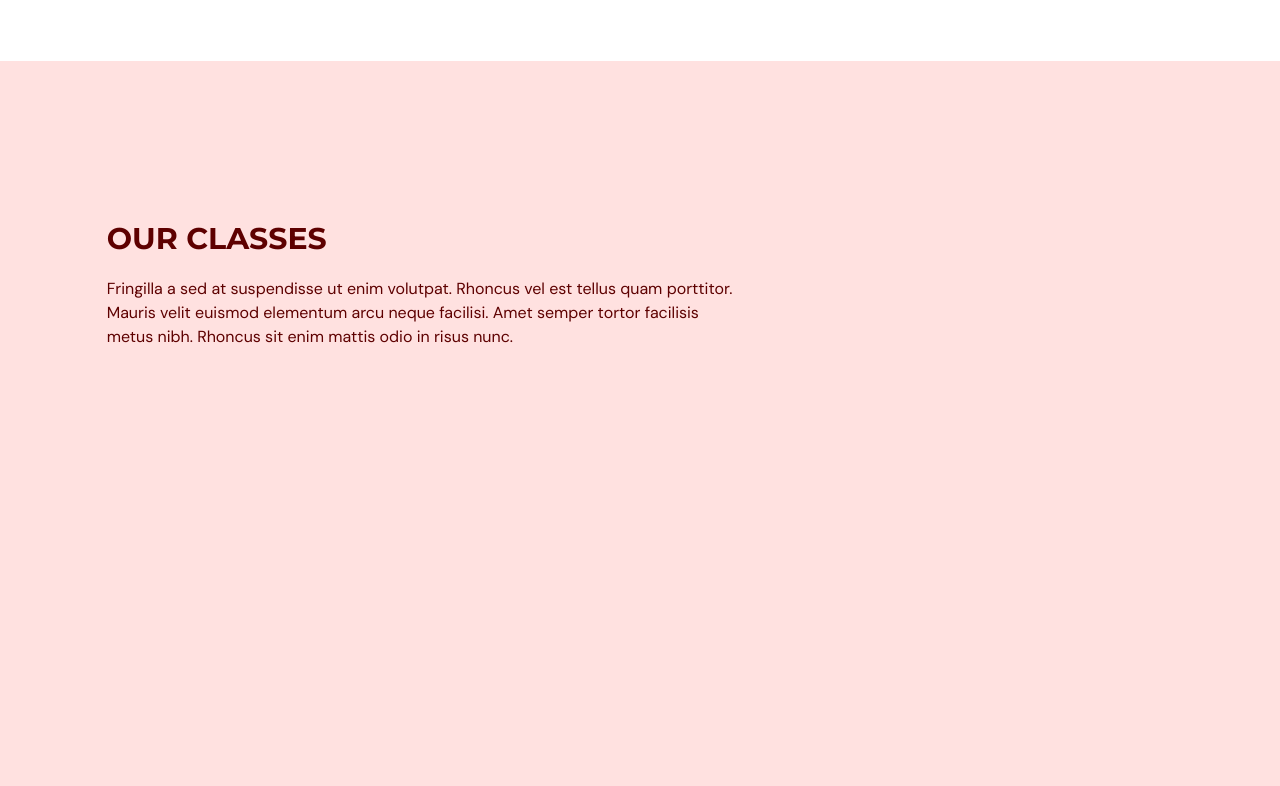
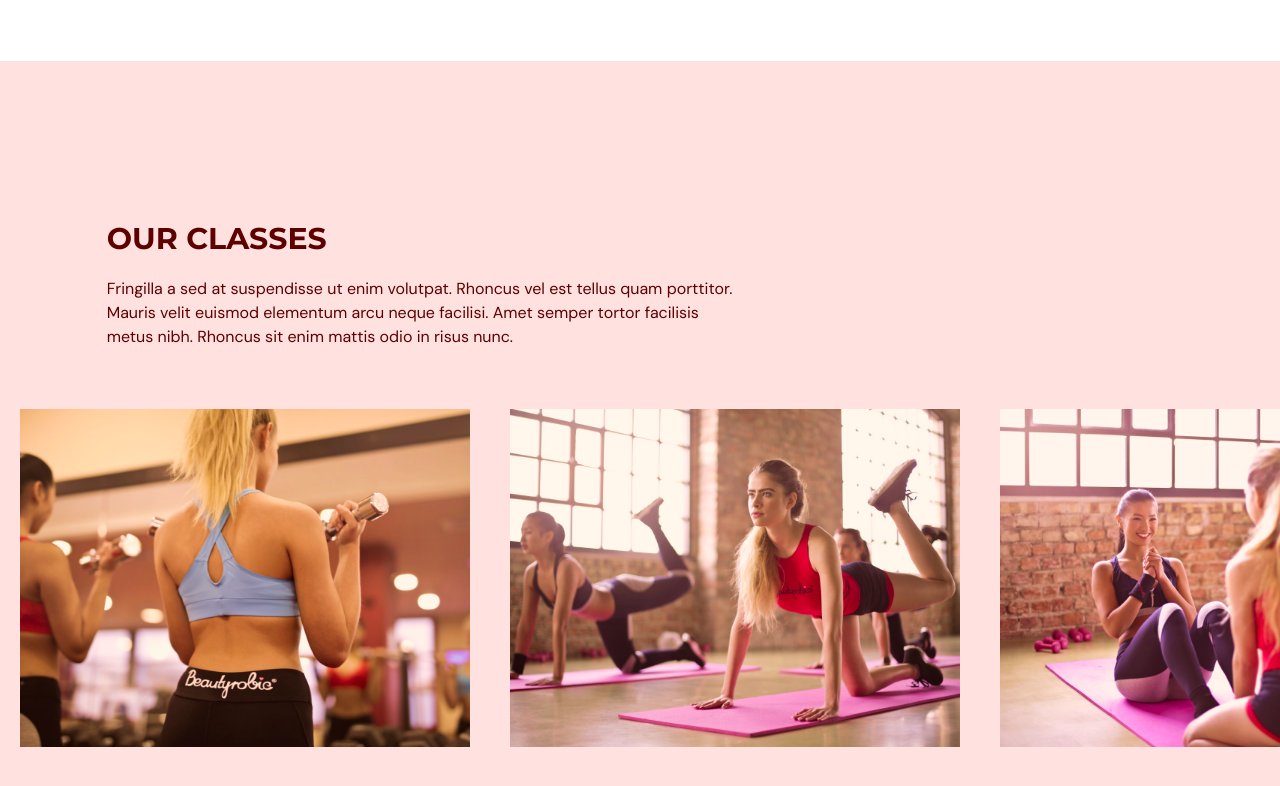
Before and after one commit to Ali-Nayebi/Fitness-App, a React (Vite) app in the folder gym-typescript/: page / in a window 1280 px wide. Shown: the part 2068-2854 px from the top of the page. Built offline with nearby package versions, Linux system fonts and the light colour scheme.

Commit message:
classes section complete

```diff
--- a/gym-typescript/src/scenes/ourClasses/index.tsx
+++ b/gym-typescript/src/scenes/ourClasses/index.tsx
@@ -1,4 +1,4 @@
-import { SelectedPage } from "@/shared/types";
+import { SelectedPage, ClassType } from "@/shared/types";
 import image1 from "@/assets/image1.png";
 import image2 from "@/assets/image2.png";
 import image3 from "@/assets/image3.png";
@@ -7,6 +7,42 @@ import image5 from "@/assets/image5.png";
 import image6 from "@/assets/image6.png";
 import { motion } from "framer-motion";
 import HText from "@/shared/HText";
+import Class from "./Class";
+
+const classes: Array<ClassType> = [
+  {
+    name: "Weight Training Classes",
+    description:
+      "Lorem ipsum dolor sit amet, consectetur adipiscing elit, sed do eiusmod tempor incididunt ut labore et dolore magna aliqua. Ut enim ad minim veniam, quis nostrud exercitation ullamco laboris nisi ut aliquip ex ea commodo consequat.",
+    image: image1,
+  },
+  {
+    name: "Yoga Classes",
+    image: image2,
+  },
+  {
+    name: "Ab Core Classes",
+    description:
+      "Lorem ipsum dolor sit amet, consectetur adipiscing elit, sed do eiusmod tempor incididunt ut labore et dolore magna aliqua. Ut enim ad minim veniam, quis nostrud exercitation ullamco laboris nisi ut aliquip ex ea commodo consequat.",
+    image: image3,
+  },
+  {
+    name: "Adventure Classes",
+    description:
+      "Lorem ipsum dolor sit amet, consectetur adipiscing elit, sed do eiusmod tempor incididunt ut labore et dolore magna aliqua. Ut enim ad minim veniam, quis nostrud exercitation ullamco laboris nisi ut aliquip ex ea commodo consequat.",
+    image: image4,
+  },
+  {
+    name: "Fitness Classes",
+    image: image5,
+  },
+  {
+    name: "Training Classes",
+    description:
+      "Lorem ipsum dolor sit amet, consectetur adipiscing elit, sed do eiusmod tempor incididunt ut labore et dolore magna aliqua. Ut enim ad minim veniam, quis nostrud exercitation ullamco laboris nisi ut aliquip ex ea commodo consequat.",
+    image: image6,
+  },
+];
 
 type Props = {
   setSelectedPage: (value: SelectedPage) => void;
@@ -40,7 +76,16 @@ const OurClasses = ({ setSelectedPage }: Props) => {
           </div>
         </motion.div>
         <div className="mt-10 h-[353px] w-full overflow-x-auto overflow-y-hidden">
-          <ul className="w-[2800px] whitespace-nowrap"></ul>
+          <ul className="w-[2800px] whitespace-nowrap">
+            {classes.map((item: ClassType, index) => (
+              <Class
+                key={`${item.name}-${index}`}
+                name={item.name}
+                description={item.description}
+                image={item.image}
+              />
+            ))}
+          </ul>
         </div>
       </motion.div>
     </section>
```
